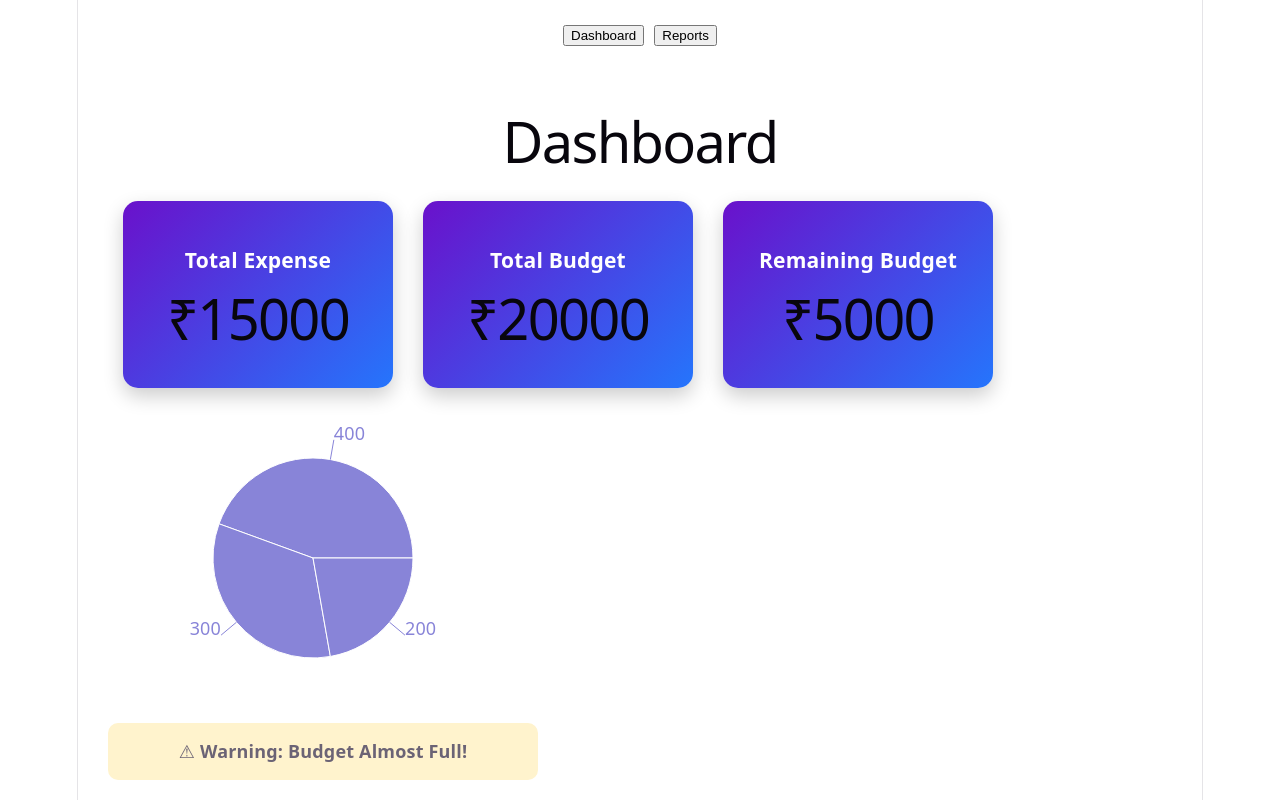
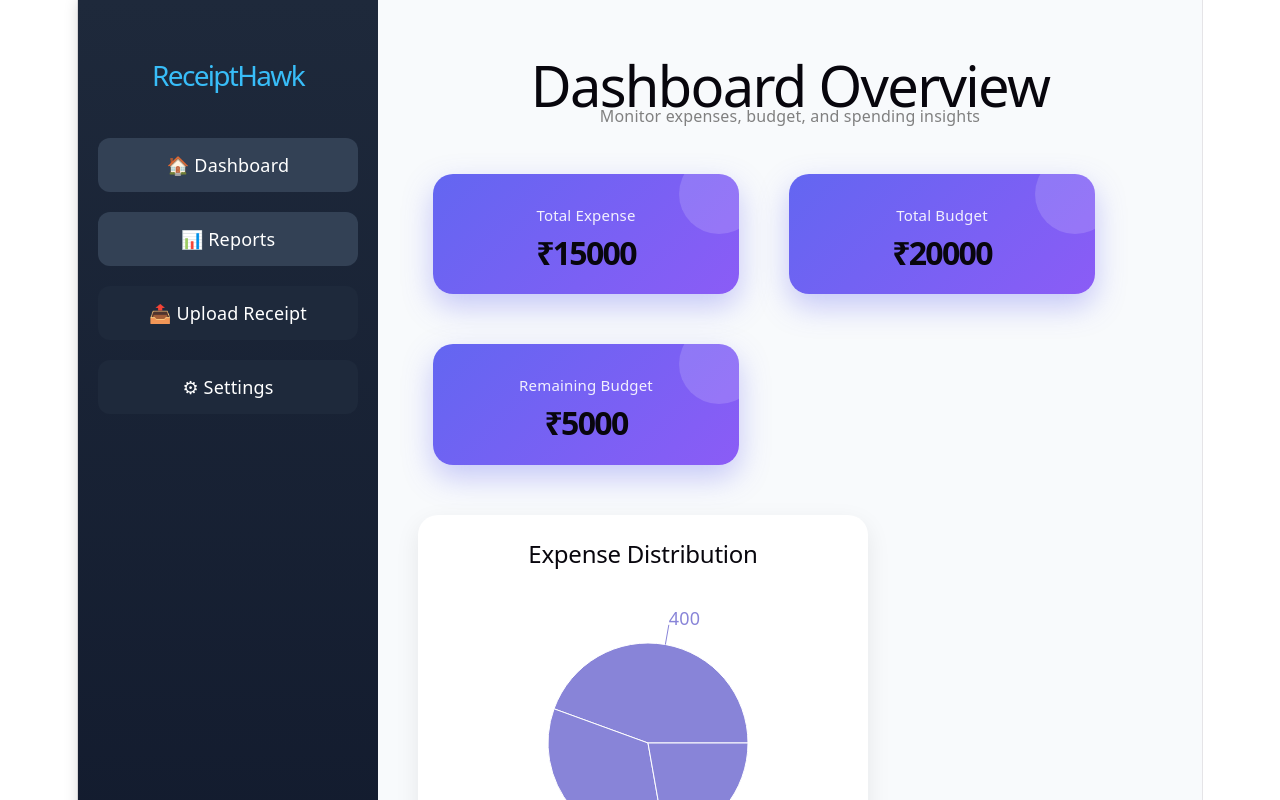
Before and after one commit to NehaPoojary8/ReceiptHawk, a React app in the folder frontend/: page / in a window 1280 px wide. Shown: the top 800 px of the page. Built offline with nearby package versions, Linux system fonts and the light colour scheme; the HTML template or start-up script is replaced by a standard one.

Commit message:
Redesigned dashboard with premium UI

```diff
--- a/frontend/src/App.jsx
+++ b/frontend/src/App.jsx
@@ -1,24 +1,15 @@
 import { useState } from "react";
 import Dashboard from "./pages/Dashboard";
 import Reports from "./pages/Reports";
+import MainLayout from "./components/MainLayout";
 
 function App() {
   const [page, setPage] = useState("dashboard");
 
   return (
-    <div>
-      <div style={{ padding: "20px" }}>
-        <button onClick={() => setPage("dashboard")}>Dashboard</button>
-        <button
-          onClick={() => setPage("reports")}
-          style={{ marginLeft: "10px" }}
-        >
-          Reports
-        </button>
-      </div>
-
+    <MainLayout setPage={setPage}>
       {page === "dashboard" ? <Dashboard /> : <Reports />}
-    </div>
+    </MainLayout>
   );
 }
 
--- /dev/null
+++ b/frontend/src/components/MainLayout.jsx
@@ -0,0 +1,84 @@
+function MainLayout({ children, setPage }) {
+  return (
+    <div style={{ display: "flex", minHeight: "100vh" }}>
+      {/* Sidebar */}
+      <div
+        style={{
+          width: "260px",
+          background: "linear-gradient(180deg, #1e293b, #0f172a)",
+          color: "white",
+          padding: "30px 20px",
+          boxShadow: "2px 0 15px rgba(0,0,0,0.2)"
+        }}
+      >
+        <h1
+          style={{
+            fontSize: "28px",
+            marginBottom: "50px",
+            color: "#38bdf8"
+          }}
+        >
+          ReceiptHawk
+        </h1>
+
+        <div style={{ display: "flex", flexDirection: "column", gap: "20px" }}>
+          <div
+            onClick={() => setPage("dashboard")}
+            style={{
+              padding: "14px",
+              borderRadius: "12px",
+              cursor: "pointer",
+              backgroundColor: "#334155"
+            }}
+          >
+            🏠 Dashboard
+          </div>
+
+          <div
+            onClick={() => setPage("reports")}
+            style={{
+              padding: "14px",
+              borderRadius: "12px",
+              cursor: "pointer",
+              backgroundColor: "#334155"
+            }}
+          >
+            📊 Reports
+          </div>
+
+          <div
+            style={{
+              padding: "14px",
+              borderRadius: "12px",
+              backgroundColor: "#1e293b"
+            }}
+          >
+            📤 Upload Receipt
+          </div>
+
+          <div
+            style={{
+              padding: "14px",
+              borderRadius: "12px",
+              backgroundColor: "#1e293b"
+            }}
+          >
+            ⚙ Settings
+          </div>
+        </div>
+      </div>
+
+      {/* Main content */}
+      <div
+        style={{
+          flex: 1,
+          backgroundColor: "#f8fafc"
+        }}
+      >
+        {children}
+      </div>
+    </div>
+  );
+}
+
+export default MainLayout;
--- a/frontend/src/components/SummaryCard.jsx
+++ b/frontend/src/components/SummaryCard.jsx
@@ -2,18 +2,51 @@ function SummaryCard(props) {
   return (
     <div
       style={{
-        background: "linear-gradient(135deg, #6a11cb, #2575fc)",
+        background: "linear-gradient(135deg, #6366f1, #8b5cf6)",
         color: "white",
-        padding: "25px",
+        padding: "28px",
         margin: "15px",
-        width: "220px",
-        borderRadius: "15px",
-        boxShadow: "0 8px 20px rgba(0,0,0,0.2)",
-        transition: "0.3s"
+        width: "250px",
+        borderRadius: "20px",
+        boxShadow: "0 12px 30px rgba(99,102,241,0.35)",
+        transition: "all 0.3s ease",
+        position: "relative",
+        overflow: "hidden"
       }}
     >
-      <h3>{props.title}</h3>
-      <h1>{props.amount}</h1>
+      {/* Small top glow effect */}
+      <div
+        style={{
+          position: "absolute",
+          top: "-20px",
+          right: "-20px",
+          width: "80px",
+          height: "80px",
+          background: "rgba(255,255,255,0.15)",
+          borderRadius: "50%"
+        }}
+      ></div>
+
+      <p
+        style={{
+          fontSize: "15px",
+          opacity: 0.9,
+          marginBottom: "12px",
+          fontWeight: "500"
+        }}
+      >
+        {props.title}
+      </p>
+
+      <h1
+        style={{
+          fontSize: "32px",
+          margin: 0,
+          fontWeight: "700"
+        }}
+      >
+        {props.amount}
+      </h1>
     </div>
   );
 }
--- a/frontend/src/pages/Dashboard.jsx
+++ b/frontend/src/pages/Dashboard.jsx
@@ -4,16 +4,63 @@ import SummaryCard from "../components/SummaryCard";
 
 function Dashboard() {
   return (
-    <div style={{ padding: "30px" }}>
-      <h1>Dashboard</h1>
+    <div
+      style={{
+        padding: "40px",
+        backgroundColor: "#f8fafc",
+        minHeight: "100vh"
+      }}
+    >
+      {/* Heading */}
+      <div style={{ marginBottom: "30px" }}>
+        <h1 style={{ marginBottom: "5px" }}>Dashboard Overview</h1>
+        <p style={{ color: "gray", fontSize: "16px" }}>
+          Monitor expenses, budget, and spending insights
+        </p>
+      </div>
 
-      <div style={{ display: "flex" }}>
+      {/* Summary Cards */}
+      <div
+        style={{
+          display: "flex",
+          gap: "20px",
+          flexWrap: "wrap",
+          marginBottom: "35px"
+        }}
+      >
         <SummaryCard title="Total Expense" amount="₹15000" />
         <SummaryCard title="Total Budget" amount="₹20000" />
         <SummaryCard title="Remaining Budget" amount="₹5000" />
       </div>
-      <ExpenseChart />
-      <BudgetAlert />
+
+      {/* Chart Section */}
+      <div
+        style={{
+          backgroundColor: "white",
+          padding: "25px",
+          borderRadius: "20px",
+          boxShadow: "0 8px 24px rgba(0,0,0,0.08)",
+          marginBottom: "30px",
+          width: "fit-content"
+        }}
+      >
+        <h2 style={{ marginBottom: "20px" }}>Expense Distribution</h2>
+        <ExpenseChart />
+      </div>
+
+      {/* Budget Alert Section */}
+      <div
+        style={{
+          backgroundColor: "white",
+          padding: "20px",
+          borderRadius: "20px",
+          boxShadow: "0 8px 24px rgba(0,0,0,0.08)",
+          width: "fit-content"
+        }}
+      >
+        <h2 style={{ marginBottom: "15px" }}>Budget Status</h2>
+        <BudgetAlert />
+      </div>
     </div>
   );
 }
```
